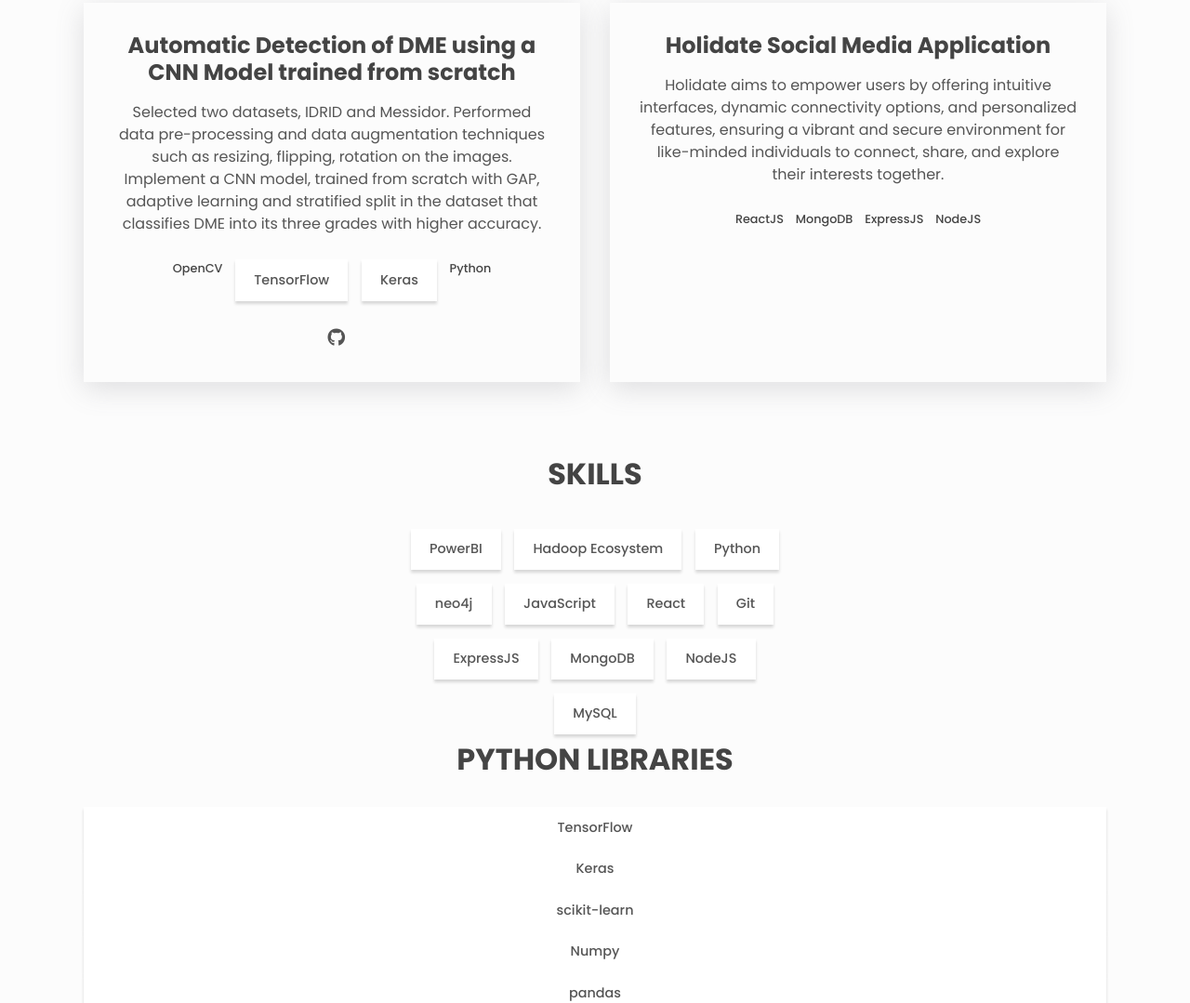
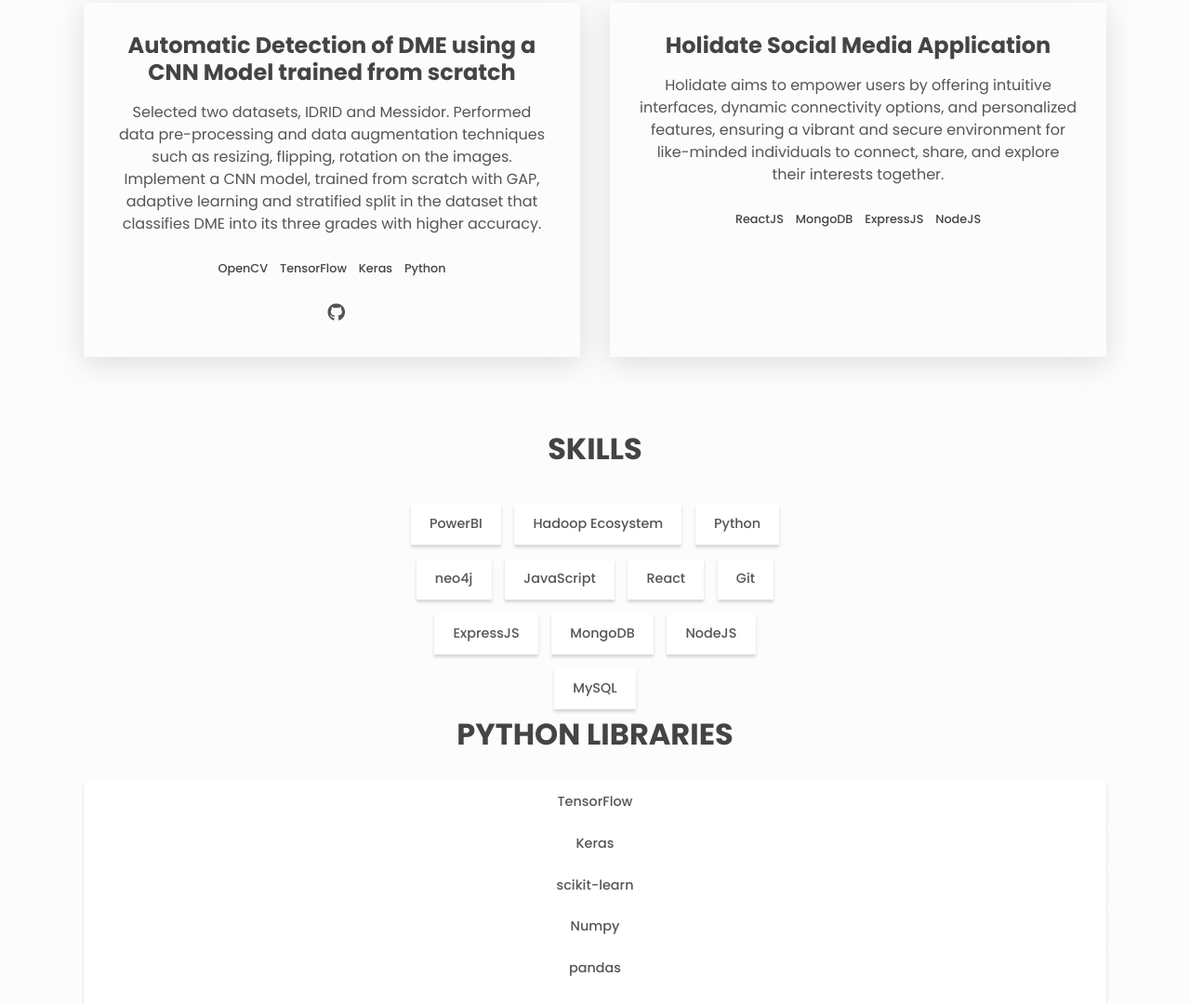
Before and after one commit to aanyatr/digital-portfolio, a plain HTML site: page index.html in a window 1280 px wide. Shown: the part 698-1777 px from the top of the page at 93% size. Drawn offline with Linux system fonts and the light colour scheme.

Commit message:
fixed a bug in projects

```diff
--- a/index.html
+++ b/index.html
@@ -102,8 +102,8 @@
             </p>
             <ul class="project__stack">
               <li class="project__stack-item">OpenCV</li>
-              <li class="skills__list-item btn btn--plain">TensorFlow</li>
-              <li class="skills__list-item btn btn--plain">Keras</li>
+              <li class="project__stack-item">TensorFlow</li>
+              <li class="project__stack-item">Keras</li>
               <li class="project__stack-item">Python</li>
             </ul>
 
```
